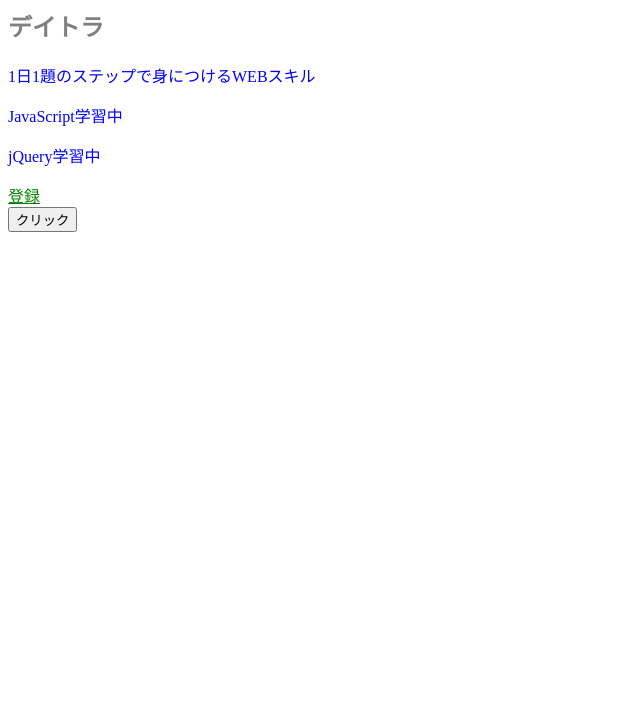
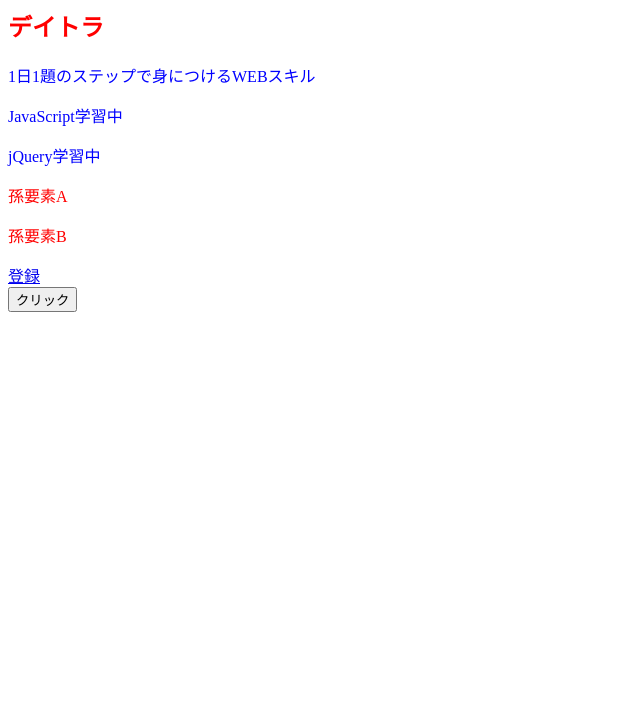
Before and after one commit to bunobu/daitra-web-production, a website: page beginner/study/jquery-practice/index.html in a window 1280 px wide. Shown: the part 81-800 px from the top of the page, without its empty margins (0-640 px from the left). Drawn offline with nearby package versions, Linux system fonts and the light colour scheme; files that its build step writes are made by us from their sources.

Commit message:
メソッドを使った要素の指定 #3

```diff
--- a/beginner/study/jquery-practice/index.html
+++ b/beginner/study/jquery-practice/index.html
@@ -16,10 +16,10 @@
       <p class="text">1日1題のステップで身につけるWEBスキル</p>
       <p class="text">JavaScript学習中</p>
       <p class="text">jQuery学習中</p>
-      <!-- <div class="children">
+      <div class="children">
         <p class="text grandchild">孫要素A</p>
         <p class="text grandchild">孫要素B</p>
-      </div> -->
+      </div>
       <div id="js-btn-wrap">
         <a
           href="https://www.daily-trial.com/"
@@ -36,8 +36,11 @@
     <!-- <script src="./js/rule.js">
       基本記述のrule
     </script> -->
-    <script src="./js/selector-.js">
+    <!-- <script src="./js/selector.js">
       セレクタの指定方法
+    </script> -->
+    <script src="./js/selector-method.js">
+      メソッドを使った要素の指定
     </script>
   </body>
 </html>
--- /dev/null
+++ b/beginner/study/jquery-practice/js/selector-method.js
@@ -0,0 +1,9 @@
+/**
+ * メソッドを使った要素の指定（子要素、孫要素）
+ */
+
+// #js-sectionを起点に子孫要素のpタグを操作
+jQuery("#js-section").find("p").css("color", "red");
+
+// #js-sectionを起点に子要素のpタグを操作
+jQuery("#js-section").children("p").css("color", "blue");
```
Also changed, not shown: beginner/study/jquery-practice/js/selector.js (renamed from beginner/study/jquery-practice/js/selector-.js).
